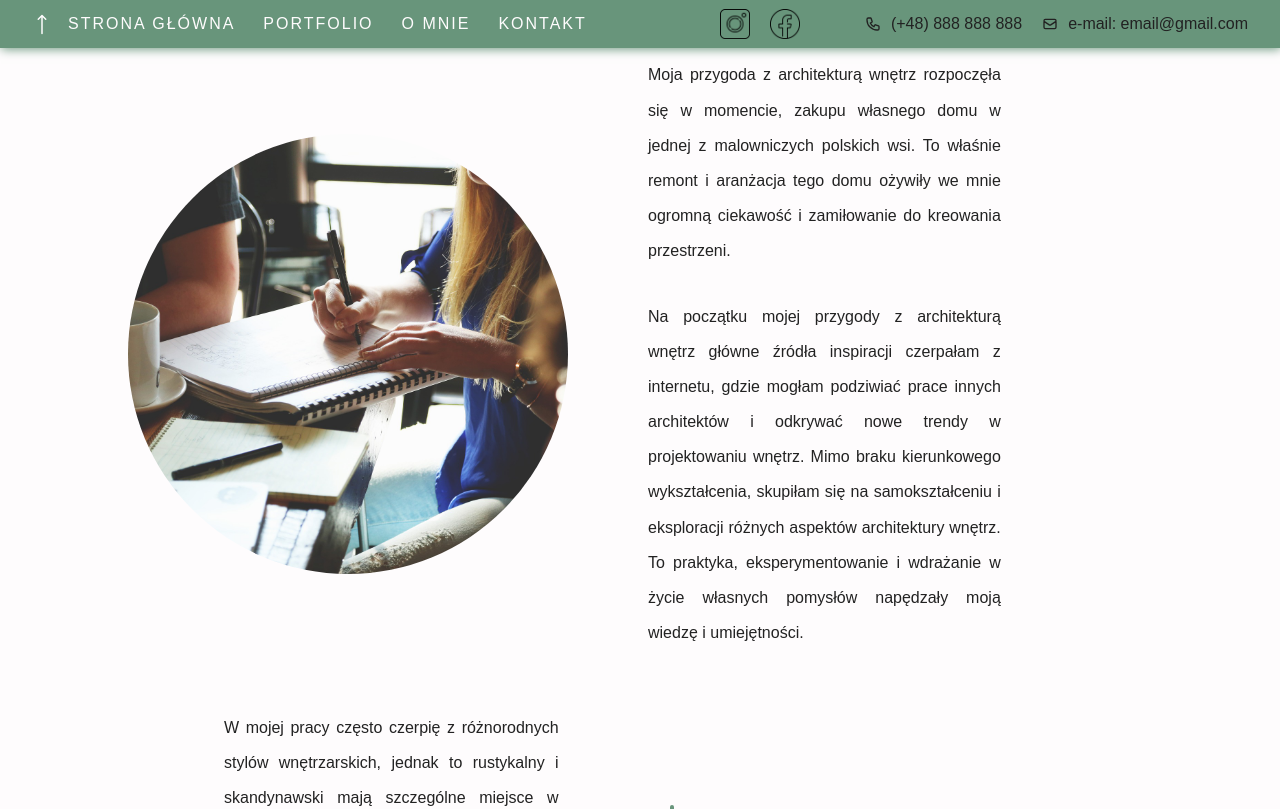
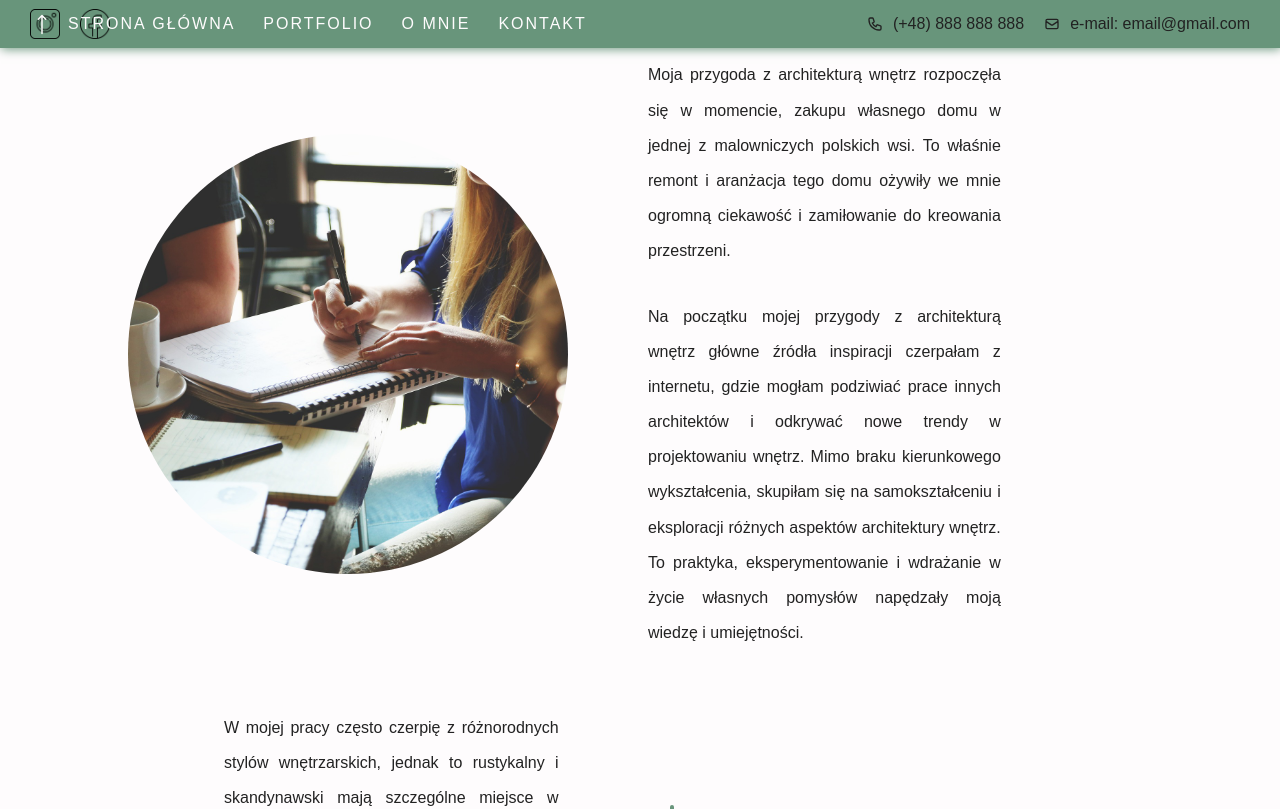
Before and after one commit to JoannaPatyk/interior-designer-website, a React (Create React App) app: page /about in a window 1280 px wide. Shown: the top 809 px of the page. Built offline with nearby package versions, Linux system fonts and the light colour scheme.

Commit message:
Different sizes

```diff
--- a/src/assets/wrappers/Contact.js
+++ b/src/assets/wrappers/Contact.js
@@ -38,13 +38,14 @@ const Wrapper = styled.div`
     }
 
     h2 {
-        margin: 0;
+        margin: 0.5rem;
         font-weight: 500;
+        text-align: center;
         font-family: var(--primary-fontFamily);
     }
 
     h3 {
-        width: 25vw;
+        width: 45vw;
         font-weight: 400;
         letter-spacing: 0.15rem;
         padding: 0.5rem;
@@ -58,7 +59,7 @@ const Wrapper = styled.div`
 
     input,
     textarea {
-        width: 25vw;
+        width: 28vw;
         margin: 0.85rem 0;
         padding: 1rem;
         font-family: var(--primary-fontFamily);
@@ -97,15 +98,12 @@ const Wrapper = styled.div`
     }
 
     .form-control {
+        width: 28vw;
         font-size: 0.7rem;
-        width: 25vw;
-        display: grid;
-        grid-template-columns: 1rem auto;
-    }
-
-    .form-control p {
-        margin-left: 2.2rem;
-        line-height: 1.4;
+        display: flex;
+        align-items: center;
+        justify-content: center;
+        gap: 15px;
     }
 
     input[type='checkbox'] {
@@ -140,33 +138,48 @@ const Wrapper = styled.div`
         outline-offset: max(2px, 0.15em);
     }
 
-    .menu-icon {
-        width: 35px;
-        height: 35px;
-        display: flex;
-        justify-content: center;
-        align-items: center;
-        position: absolute;
-        top: calc(6vh / 2);
-        transform: translateY(-50%);
-        left: 1.9%;
-        z-index: 100;
-        color: var(--white);
-        font-size: 1.5rem;
-        cursor: pointer;
+    @media (max-width: 1600px) {
+        .form-control,
+        input,
+        textarea {
+            width: 35vw;
+        }
+
+        .contact-form {
+            width: 40%;
+        }
     }
 
-    .menu-box {
-        position: absolute;
-        top: -100%;
-        transform: translateY(-50%);
-        left: 5%;
-        z-index: 100;
-        transition: 1s;
+    @media (max-width: 1350px) {
+        .form-control,
+        input,
+        textarea {
+            width: 40vw;
+        }
+
+        .btn {
+            width: 40%;
+        }
     }
 
-    .menu-open {
-        top: calc(6vh / 2);
+    @media (max-width: 1050px) {
+        .form-control,
+        input,
+        textarea {
+            width: 45vw;
+        }
+
+        h2 {
+            font-size: 1.3rem;
+        }
+
+        h3 {
+            font-size: 1rem;
+        }
+
+        .btn {
+            width: 45%;
+        }
     }
 `;
 
--- a/src/assets/wrappers/Details.js
+++ b/src/assets/wrappers/Details.js
@@ -4,7 +4,7 @@ const Wrapper = styled.div`
     .details-container {
         height: 6vh;
         width: 100%;
-        padding-right: 2rem;
+        padding-right: 30px;
         display: flex;
         gap: 20px;
         align-items: center;
@@ -42,11 +42,38 @@ const Wrapper = styled.div`
     }
 
     .facebook {
-        right: 480px;
+        left: 80px;
     }
 
     .instagram {
-        right: 530px;
+        left: 30px;
+    }
+
+    @media (max-width: 1250px) {
+        .details-container p {
+            font-size: 0.9rem;
+        }
+    }
+
+    @media (max-width: 615px) {
+        .details-container {
+            flex-direction: column;
+            align-items: flex-end;
+            justify-content: center;
+            gap: 5px;
+        }
+
+        .details-container p {
+            font-size: 0.75rem;
+        }
+
+        .media-icon {
+            width: 25px;
+        }
+
+        .facebook {
+            left: 65px;
+        }
     }
 `;
 
--- a/src/assets/wrappers/Information.js
+++ b/src/assets/wrappers/Information.js
@@ -47,6 +47,7 @@ const Wrapper = styled.div`
         flex-direction: column;
         align-items: center;
         justify-content: center;
+        gap: 10px;
         transition: var(--transition);
     }
 
@@ -76,6 +77,161 @@ const Wrapper = styled.div`
         text-align: justify;
         letter-spacing: calc(var(--letterSpacing) / 1.5);
     }
+
+    @media (max-width: 1850px) {
+        .advantages-elements {
+            gap: 100px;
+        }
+
+        .advantage {
+            margin: 1rem;
+            width: 40%;
+        }
+
+        .advantage-icon {
+            width: 80px;
+            height: 80px;
+        }
+
+        .btn {
+            width: 45%;
+            font-size: 1rem;
+        }
+    }
+
+    @media (max-width: 1530px) {
+        .advantages-elements {
+            gap: 50px;
+        }
+
+        .advantage {
+            width: 45%;
+        }
+    }
+
+    @media (max-width: 1380px) {
+        .advantages-elements {
+            gap: 30px;
+        }
+
+        .advantage {
+            width: 50%;
+            height: 60vh;
+        }
+
+        .advantage h2 {
+            margin: 0.8rem;
+        }
+
+        .advantage p {
+            font-size: 0.9rem;
+        }
+    }
+
+    @media (max-width: 1080px) {
+        .information-container {
+            height: 130vh;
+        }
+
+        .advantages-container {
+            height: 130vh;
+        }
+
+        .advantages-title {
+            margin-top: 2rem;
+            font-size: 0.9rem;
+        }
+
+        .line {
+            width: 5rem;
+        }
+
+        .advantages-elements {
+            width: 100%;
+            height: 150vh;
+            display: flex;
+            flex-direction: column;
+            gap: 0;
+        }
+
+        .advantage {
+            width: 80%;
+            height: 35vh;
+            margin: 0;
+        }
+
+        .advantage-icon {
+            margin: 0;
+        }
+
+        .btn {
+            width: 70%;
+            margin: 1rem 0;
+        }
+    }
+
+    @media (max-width: 770px) {
+        .information-container {
+            height: 140vh;
+        }
+
+        .advantages-container {
+            height: 140vh;
+        }
+
+        .advantage-icon {
+            width: 60px;
+            height: 60px;
+            padding: 1rem;
+        }
+
+        .btn {
+            width: 80%;
+        }
+    }
+
+    @media (max-width: 680px) {
+        .advantages-title {
+            margin-top: 2rem;
+            font-size: 0.8rem;
+        }
+
+        .advantage {
+            width: 90%;
+        }
+
+        .advantage h2 {
+            font-size: 1.2rem;
+        }
+
+        .advantage p {
+            font-size: 0.8rem;
+        }
+
+        .btn {
+            font-size: 0.8rem;
+        }
+    }
+
+    @media (max-width: 480px) {
+        .advantage {
+            width: 95%;
+        }
+
+        .advantage-icon {
+            width: 50px;
+            height: 50px;
+            padding: 1rem;
+        }
+
+        .advantage h2 {
+            font-size: 1.1rem;
+        }
+
+        .advantage p {
+            font-size: 0.75rem;
+        }
+    }
 `;
 
 export default Wrapper;
--- a/src/assets/wrappers/Logo.js
+++ b/src/assets/wrappers/Logo.js
@@ -10,8 +10,14 @@ const Wrapper = styled.div`
     }
 
     .logo {
-        width: 15%;
+        height: 18vh;
         margin: 2rem 0;
+    }
+
+    @media (max-width: 650px) {
+        .logo {
+            height: 16vh;
+        }
     }
 `;
 
--- a/src/assets/wrappers/Menu.js
+++ b/src/assets/wrappers/Menu.js
@@ -25,6 +25,23 @@ const Wrapper = styled.div`
         color: var(--primary-300);
         transform: scale(0.95);
     }
+
+    @media (max-width: 600px) {
+        .menu-element {
+            font-size: 0.9rem;
+        }
+    }
+
+    @media (max-width: 450px) {
+        .menu {
+            padding: 0.35rem 0;
+            gap: 5px;
+        }
+
+        .menu-element {
+            font-size: 0.75rem;
+        }
+    }
 `;
 
 export default Wrapper;
--- a/src/assets/wrappers/Photos.js
+++ b/src/assets/wrappers/Photos.js
@@ -13,6 +13,16 @@ const Wrapper = styled.div`
         flex-direction: column;
         justify-content: center;
         align-items: center;
+    }
+
+    .slide-1 {
+        position: absolute;
+        top: 0;
+        left: 0;
+        z-index: -1;
+        width: 100%;
+        height: 70vh;
+        object-fit: cover;
     }
 
     .main-title {
@@ -54,6 +64,65 @@ const Wrapper = styled.div`
         width: 60%;
         margin-top: 1rem;
     }
+
+    @media (max-width: 1060px) {
+        .title-container h2 {
+            font-size: 1.3rem;
+            line-height: 1.6;
+            letter-spacing: 0.1rem;
+        }
+
+        .title-container .title {
+            font-weight: 500;
+            font-size: 2.2rem;
+        }
+    }
+
+    @media (max-width: 890px) {
+        .main-title {
+            width: 80%;
+        }
+    }
+
+    @media (max-width: 620px) {
+        .title-container h2 {
+            font-size: 1.2rem;
+        }
+
+        .title-container .title {
+            font-size: 2rem;
+        }
+
+        .btn {
+            width: 40%;
+        }
+    }
+
+    @media (max-width: 515px) {
+        .title-container h2 {
+            font-size: 1rem;
+            text-align: center;
+        }
+
+        .title-container .title {
+            font-size: 1.5rem;
+        }
+
+        .line {
+            width: 0;
+            margin: 0;
+        }
+
+        .btn {
+            margin: 2rem auto;
+        }
+    }
+
+    @media (max-width: 450px) {
+        .btn {
+            width: 50%;
+        }
+    }
 `;
 
 export default Wrapper;
--- a/src/index.css
+++ b/src/index.css
@@ -103,6 +103,35 @@ body {
     background: var(--gradient);
 }
 
+.menu-icon {
+    width: 35px;
+    height: 35px;
+    display: flex;
+    justify-content: center;
+    align-items: center;
+    position: absolute;
+    top: calc(6vh / 2);
+    transform: translateY(-50%);
+    left: 1.9%;
+    z-index: 100;
+    color: var(--white);
+    font-size: 1.5rem;
+    cursor: pointer;
+}
+
+.menu-box {
+    position: absolute;
+    top: -100%;
+    transform: translateY(-50%);
+    left: 5%;
+    z-index: 100;
+    transition: 1s;
+}
+
+.menu-open {
+    top: calc(6vh / 2);
+}
+
 @keyframes btn {
     0% {
         transform: scale(1);
--- a/src/pages/Contact.js
+++ b/src/pages/Contact.js
@@ -23,7 +23,7 @@ function Contact() {
                             <label className="form-control">
                                 <input type="checkbox" id="checkbox" name="checkbox" />
                                 <p>
-                                    WYrażam zgodę na przetwarzanie moich danych osobowych zgodnie z ustawą o ochronie
+                                    Wyrażam zgodę na przetwarzanie moich danych osobowych zgodnie z ustawą o ochronie
                                     danych osobowych w związku z realizacją zgłoszenia, Polityka prywatności.
                                 </p>
                             </label>
```
Also changed, not shown: src/components/Photos.js (+29 -2 lines).
